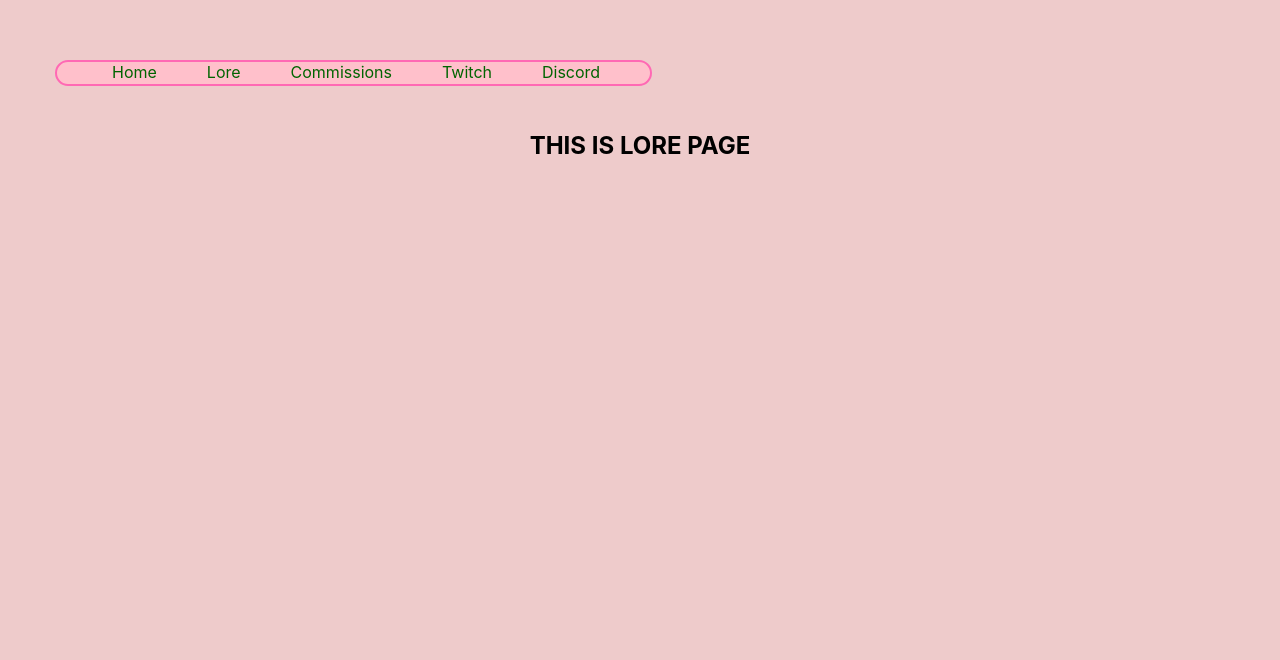
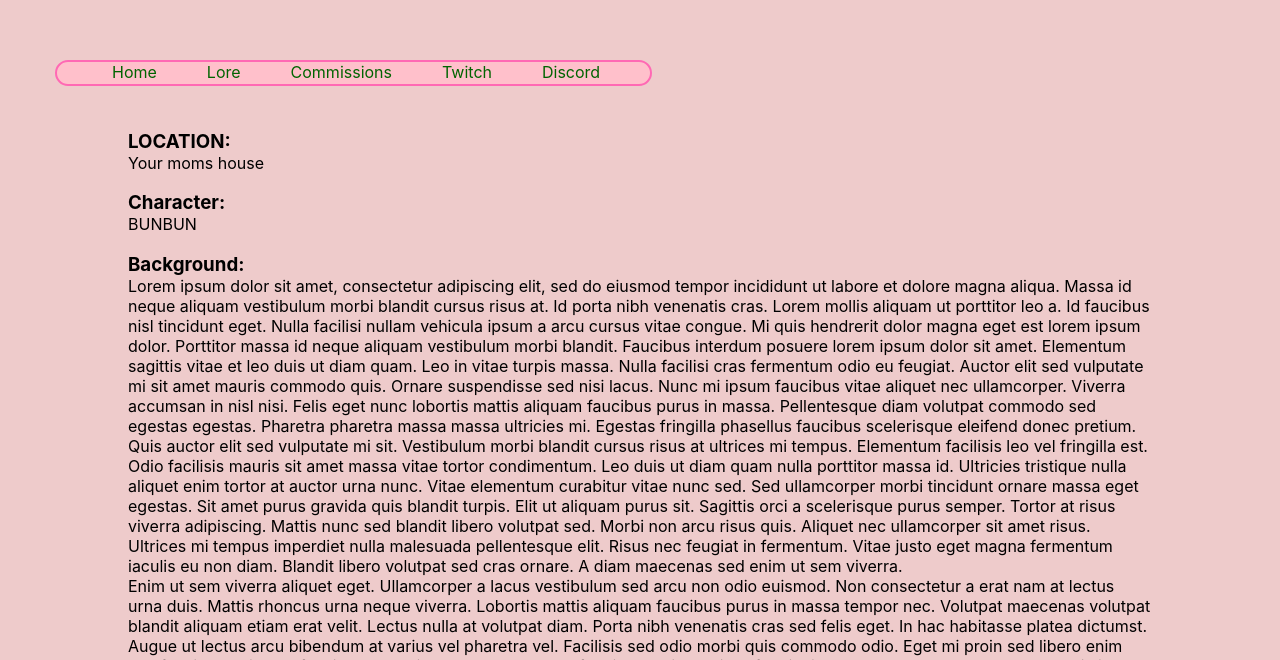
Before and after one commit to jmorales8/Bunnys-space, a React (Create React App) app in the folder ui/: page /lore in a window 1280 px wide. Shown: the part 140-800 px from the top of the page. Built offline with nearby package versions, Linux system fonts and the light colour scheme.

Commit message:
Add more text to lore

```diff
--- a/ui/src/pages/Lore/Lore.tsx
+++ b/ui/src/pages/Lore/Lore.tsx
@@ -1,7 +1,20 @@
 export function Lore() {
   return (
     <div className="lore">
-      <h2>THIS IS LORE PAGE</h2>
+      <div className="lore__content">
+        <h3>LOCATION:</h3>
+        <p>Your moms house</p>
+        <h3>Character:</h3>
+        <p>BUNBUN</p>
+        <h3>Background:</h3>
+        <p>
+          Lorem ipsum dolor sit amet, consectetur adipiscing elit, sed do eiusmod tempor incididunt ut labore et dolore magna aliqua. Massa id neque aliquam vestibulum morbi blandit cursus risus at. Id porta nibh venenatis cras. Lorem mollis aliquam ut porttitor leo a. Id faucibus nisl tincidunt eget. Nulla facilisi nullam vehicula ipsum a arcu cursus vitae congue. Mi quis hendrerit dolor magna eget est lorem ipsum dolor. Porttitor massa id neque aliquam vestibulum morbi blandit. Faucibus interdum posuere lorem ipsum dolor sit amet. Elementum sagittis vitae et leo duis ut diam quam. Leo in vitae turpis massa. Nulla facilisi cras fermentum odio eu feugiat. Auctor elit sed vulputate mi sit amet mauris commodo quis. Ornare suspendisse sed nisi lacus. Nunc mi ipsum faucibus vitae aliquet nec ullamcorper. Viverra accumsan in nisl nisi. Felis eget nunc lobortis mattis aliquam faucibus purus in massa. Pellentesque diam volutpat commodo sed egestas egestas. Pharetra pharetra massa massa ultricies mi. Egestas fringilla phasellus faucibus scelerisque eleifend donec pretium.<br />
+
+          Quis auctor elit sed vulputate mi sit. Vestibulum morbi blandit cursus risus at ultrices mi tempus. Elementum facilisis leo vel fringilla est. Odio facilisis mauris sit amet massa vitae tortor condimentum. Leo duis ut diam quam nulla porttitor massa id. Ultricies tristique nulla aliquet enim tortor at auctor urna nunc. Vitae elementum curabitur vitae nunc sed. Sed ullamcorper morbi tincidunt ornare massa eget egestas. Sit amet purus gravida quis blandit turpis. Elit ut aliquam purus sit. Sagittis orci a scelerisque purus semper. Tortor at risus viverra adipiscing. Mattis nunc sed blandit libero volutpat sed. Morbi non arcu risus quis. Aliquet nec ullamcorper sit amet risus. Ultrices mi tempus imperdiet nulla malesuada pellentesque elit. Risus nec feugiat in fermentum. Vitae justo eget magna fermentum iaculis eu non diam. Blandit libero volutpat sed cras ornare. A diam maecenas sed enim ut sem viverra.<br />
+
+          Enim ut sem viverra aliquet eget. Ullamcorper a lacus vestibulum sed arcu non odio euismod. Non consectetur a erat nam at lectus urna duis. Mattis rhoncus urna neque viverra. Lobortis mattis aliquam faucibus purus in massa tempor nec. Volutpat maecenas volutpat blandit aliquam etiam erat velit. Lectus nulla at volutpat diam. Porta nibh venenatis cras sed felis eget. In hac habitasse platea dictumst. Augue ut lectus arcu bibendum at varius vel pharetra vel. Facilisis sed odio morbi quis commodo odio. Eget mi proin sed libero enim sed faucibus. Aliquam faucibus purus in massa tempor nec feugiat. Id aliquet risus feugiat in. Volutpat sed cras ornare arcu dui vivamus arcu felis. Pharetra sit amet aliquam id. Congue nisi vitae suscipit tellus. Quis eleifend quam adipiscing vitae proin sagittis nisl rhoncus. Tristique senectus et netus et.
+        </p>
+      </div>
     </div>
   )
 }
--- a/ui/src/pages/Lore/lore.scss
+++ b/ui/src/pages/Lore/lore.scss
@@ -1,4 +1,16 @@
 .lore {
   display: flex;
-  justify-content: center;
+  flex-direction: column;
+  align-items: center;
+  &__content {
+    width: 80%;
+  }
 }
+
+p {
+  margin: 0;
+}
+
+h3 {
+  margin-bottom: 0;
+}
```
